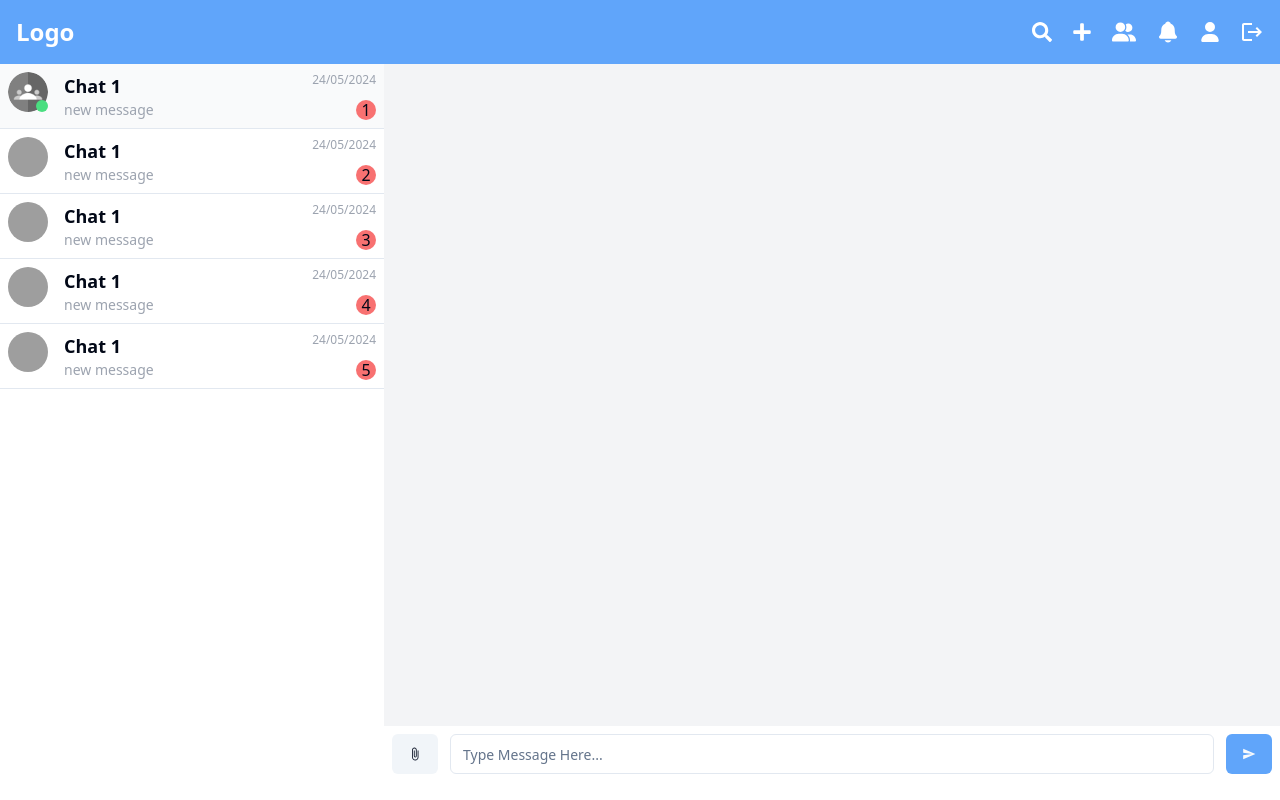
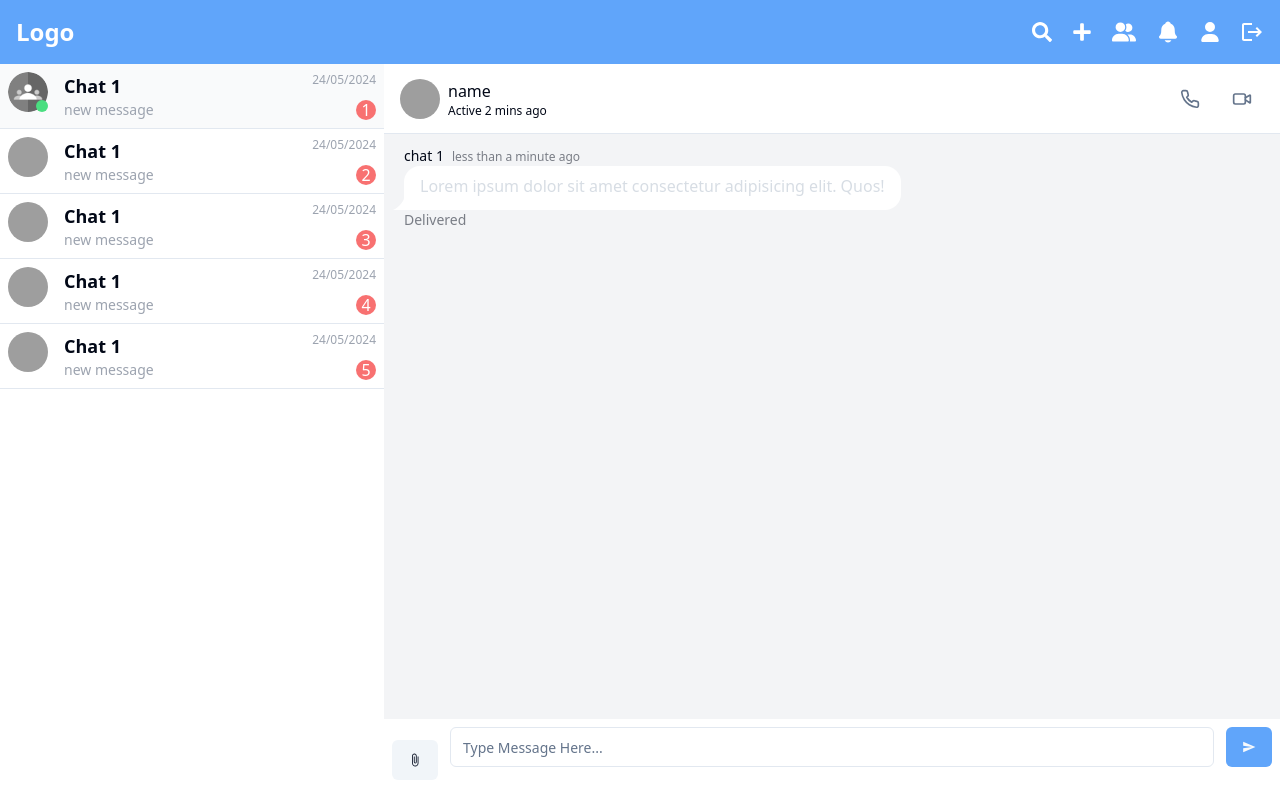
Before and after one commit to vivek3454/chat-app, a React (Vite) app in the folder frontend/: page /chat/1 in a window 1280 px wide. Built offline with nearby package versions, Linux system fonts and the light colour scheme; grey boxes are pictures that could not be loaded.

Commit message:
add message component and chat header

```diff
--- a/frontend/package.json
+++ b/frontend/package.json
@@ -44,6 +44,7 @@
     "@types/react-dom": "^18.3.0",
     "@vitejs/plugin-react": "^4.3.1",
     "autoprefixer": "^10.4.19",
+    "daisyui": "^4.12.10",
     "eslint": "^8.57.0",
     "eslint-plugin-react": "^7.34.2",
     "eslint-plugin-react-hooks": "^4.6.2",
--- a/frontend/src/components/shared/ChatItem.jsx
+++ b/frontend/src/components/shared/ChatItem.jsx
@@ -39,7 +39,7 @@ const ChatItem = ({
                     </div>
                     <div className="ml-auto flex flex-col justify-between items-end">
                         <p className="text-xs text-gray-400">24/05/2024</p>
-                        {newMessageAlert.count && <div className="w-5 h-5 rounded-full bg-red-400 flex justify-center items-center">{newMessageAlert.count}</div>}
+                        {newMessageAlert.count && <div className="w-5 h-5 rounded-full bg-red-400 text-white flex justify-center items-center">{newMessageAlert.count}</div>}
                     </div>
                 </div>
                 <Separator />
--- /dev/null
+++ b/frontend/src/components/shared/MessageComp.jsx
@@ -0,0 +1,28 @@
+import { format, formatDistanceToNow } from 'date-fns'
+import React, { memo } from 'react'
+
+const MessageComp = ({ message, user }) => {
+    // const { _id, sender, content, attachments = [], createdAt } = message;
+    // const sameSender = _id === user._id
+    // const timeAgo = format(new Date(), "hh:mm");
+    const timeAgo = formatDistanceToNow(new Date(), { addSuffix: true });
+
+    return (
+        // <div className={`flex ${true ? "justify-end" : "justify-start"}`}>
+        //     <div className='w-fit p-3 rounded bg-white'>
+        //     MessageComp
+        //     <div className='text-end text-sm text-gray-400'>{timeAgo}</div>
+        //     </div>
+        // </div>
+        <div className="chat chat-start">
+            <div className="chat-header">
+                chat 1
+                <time className="text-xs opacity-50 ml-2">{timeAgo}</time>
+            </div>
+            <div className="chat-bubble bg-white">Lorem ipsum dolor sit amet consectetur adipisicing elit. Quos!</div>
+            <div className="chat-footer opacity-50">Delivered</div>
+        </div>
+    )
+}
+
+export default memo(MessageComp)
--- /dev/null
+++ b/frontend/src/components/specific/ChatHeader.jsx
@@ -0,0 +1,39 @@
+import { Avatar, AvatarFallback, AvatarImage } from "@/components/ui/avatar"
+import { Link } from "react-router-dom"
+import { Info, Phone, Video } from 'lucide-react';
+import { Button, buttonVariants } from "../ui/button";
+import { cn } from "@/lib/utils";
+
+const ChatHeader = () => {
+    return (
+        <div className="w-full h-[70px] flex p-4 justify-between items-center border-b bg-white">
+            <div className="flex items-center gap-2">
+                <Avatar>
+                    <AvatarImage className="relative z-10" src="https://github.com/shadcn.png" />
+                    <AvatarFallback className="relative z-10">U</AvatarFallback>
+                </Avatar>
+                <div className="flex flex-col">
+                    <span className="font-medium">name</span>
+                    <span className="text-xs">Active 2 mins ago</span>
+                </div>
+            </div>
+
+            <div className="flex gap-2">
+                <Button
+                    size="sm"
+                    variant="ghost"
+                >
+                    <Phone size={20} className="text-muted-foreground" />
+                </Button>
+                <Button
+                    size="sm"
+                    variant="ghost"
+                >
+                    <Video size={20} className="text-muted-foreground" />
+                </Button>
+            </div>
+        </div>
+    )
+}
+
+export default ChatHeader
--- a/frontend/src/components/specific/Chatlist.jsx
+++ b/frontend/src/components/specific/Chatlist.jsx
@@ -1,4 +1,4 @@
-import React from 'react'
+import React, { memo } from 'react'
 import ChatItem from '../shared/ChatItem'
 
 const Chatlist = ({
@@ -32,4 +32,4 @@ const Chatlist = ({
   )
 }
 
-export default Chatlist
+export default memo(Chatlist)
--- a/frontend/src/pages/chat/Chat.jsx
+++ b/frontend/src/pages/chat/Chat.jsx
@@ -2,15 +2,44 @@ import AppLayout from "@/components/layouts/AppLayout"
 import { Button } from "@/components/ui/button";
 import { Input } from "@/components/ui/input";
 import { MdOutlineAttachFile, MdSend } from "react-icons/md";
+import {
+  DropdownMenu,
+  DropdownMenuContent,
+  DropdownMenuItem,
+  DropdownMenuLabel,
+  DropdownMenuSeparator,
+  DropdownMenuTrigger,
+} from "@/components/ui/dropdown-menu"
+import MessageComp from "@/components/shared/MessageComp";
+import ChatHeader from "@/components/specific/ChatHeader";
+
 
 const Chat = () => {
   return (
     <div className="h-[calc(100vh-4rem)]">
-      <div className="h-[90%]"></div>
-      <div className="mt-auto flex gap-3 bg-white p-2 h-[10%]">
-        <Button variant="secondary">
-          <MdOutlineAttachFile />
-        </Button>
+      <div className="h-[89%]">
+        <ChatHeader />
+        <div className="p-2">
+          <MessageComp />
+        </div>
+      </div>
+      <div className="mt-auto flex gap-3 bg-white p-2 h-[11%]">
+        <DropdownMenu>
+          <DropdownMenuTrigger>
+            <Button variant="secondary">
+              <MdOutlineAttachFile />
+            </Button>
+          </DropdownMenuTrigger>
+          <DropdownMenuContent>
+            <DropdownMenuLabel>My Account</DropdownMenuLabel>
+            <DropdownMenuSeparator />
+            <DropdownMenuItem>Profile</DropdownMenuItem>
+            <DropdownMenuItem>Billing</DropdownMenuItem>
+            <DropdownMenuItem>Team</DropdownMenuItem>
+            <DropdownMenuItem>Subscription</DropdownMenuItem>
+          </DropdownMenuContent>
+        </DropdownMenu>
+
         <Input placeholder="Type Message Here..." />
         <Button variant="chat">
           <MdSend />
--- a/frontend/tailwind.config.js
+++ b/frontend/tailwind.config.js
@@ -73,5 +73,8 @@ module.exports = {
       },
     },
   },
-  plugins: [require("tailwindcss-animate")],
+  plugins: [
+    require("tailwindcss-animate"),
+    require('daisyui'),
+  ],
 }
```
Also changed, not shown: 2 other files (tests, documents, lock files or other folders).
